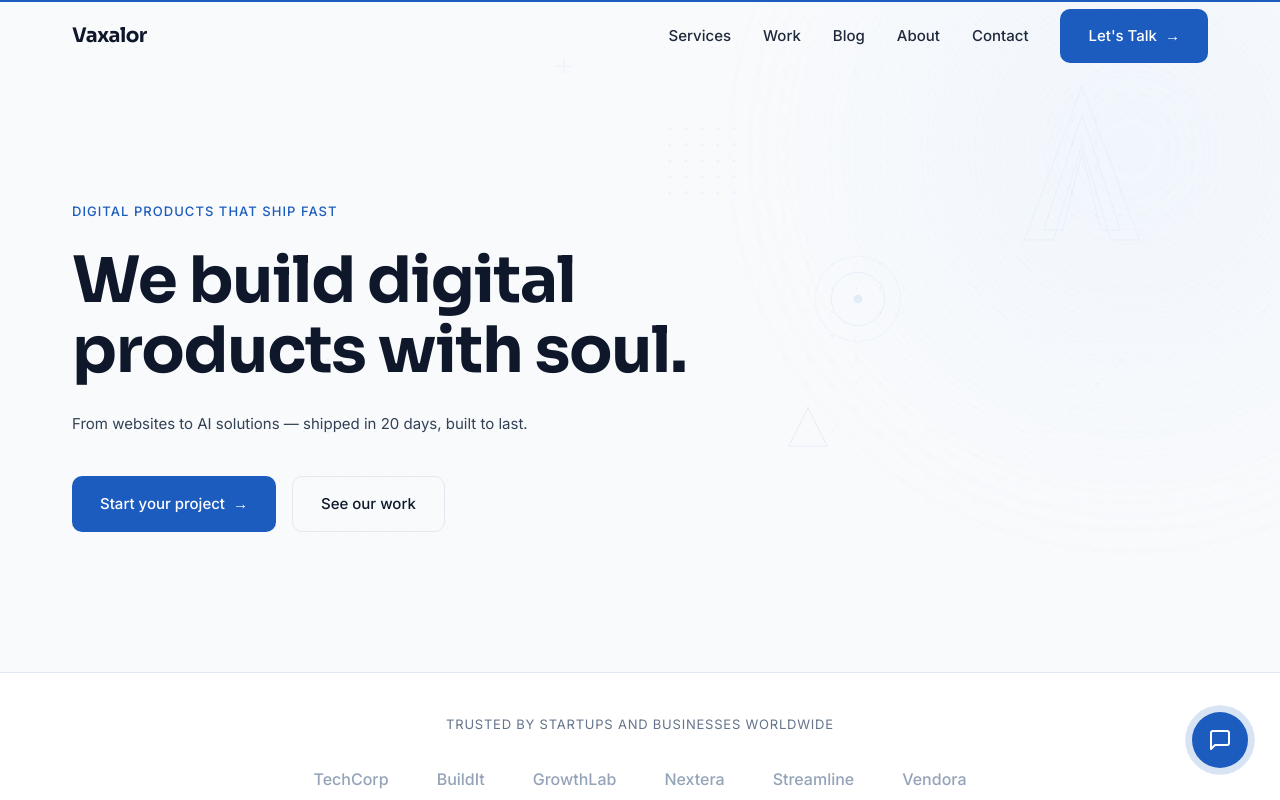
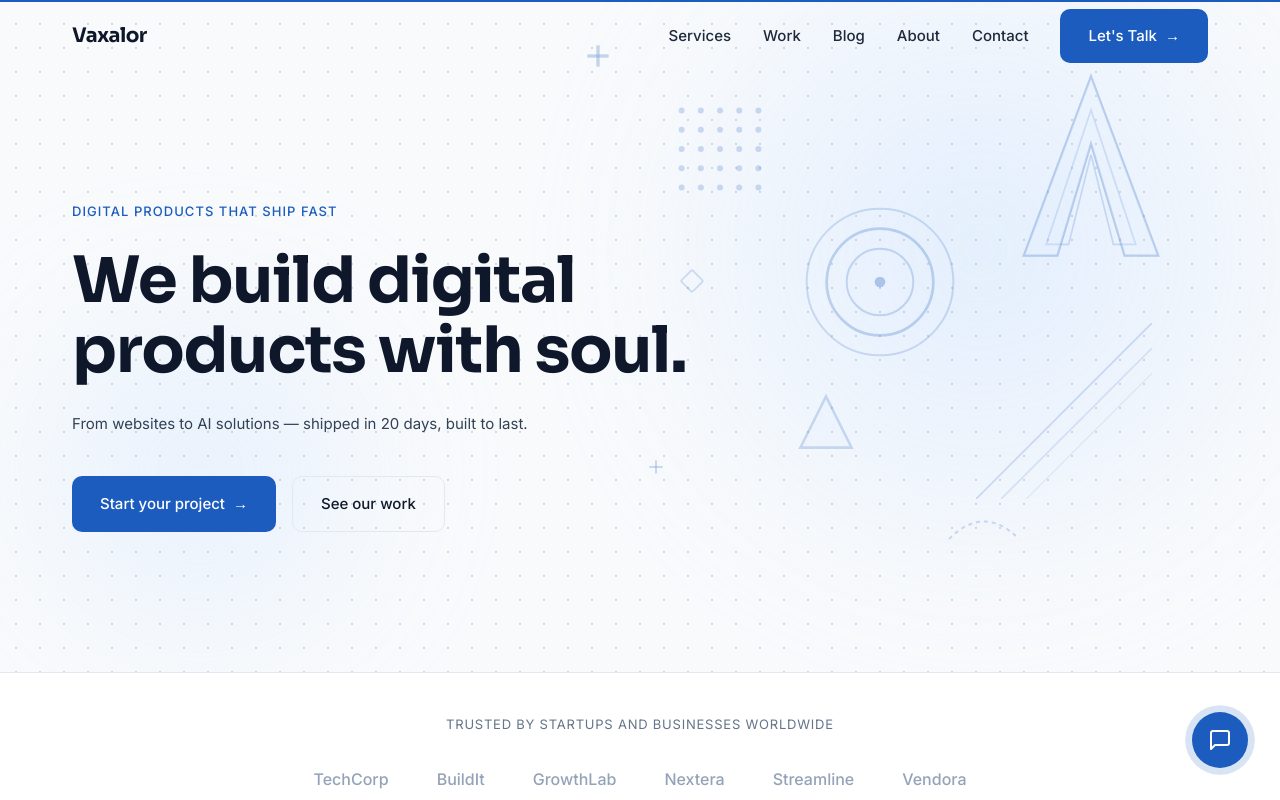
Before and after one commit to pushpakgoel621/Vaxalor, a Next.js app: page / in a window 1280 px wide. Shown: the top 800 px of the page. Built offline with nearby package versions, Linux system fonts and the light colour scheme.

Commit message:
made design more visible

```diff
--- a/src/app/globals.css
+++ b/src/app/globals.css
@@ -151,10 +151,10 @@ body {
    ================================================================ */
 
 .dot-grid {
-  background-image: radial-gradient(circle, var(--color-ink-300) 0.75px, transparent 0.75px);
+  background-image: radial-gradient(circle, var(--color-ink-300) 1px, transparent 1px);
   background-size: 24px 24px;
   background-position: center;
-  opacity: 0.07;
+  opacity: 0.25;
   position: absolute;
   inset: 0;
   pointer-events: none;
--- a/src/components/sections/home/Hero.tsx
+++ b/src/components/sections/home/Hero.tsx
@@ -21,17 +21,23 @@ export function Hero() {
       ref={sectionRef}
       className="relative overflow-hidden bg-canvas pt-[180px] pb-[140px] md:pt-[200px]"
     >
-      {/* Subtle radial gradient wash */}
+      {/* Radial gradient washes */}
       <div
-        className="absolute -top-[200px] -right-[200px] w-[700px] h-[700px] pointer-events-none opacity-30 blur-3xl"
+        className="absolute -top-[150px] -right-[100px] w-[800px] h-[800px] pointer-events-none opacity-80 blur-3xl"
         style={{
-          background: "radial-gradient(circle, var(--color-signal-wash) 0%, transparent 70%)",
+          background: "radial-gradient(circle, var(--color-signal-wash) 0%, transparent 65%)",
         }}
       />
       <div
-        className="absolute -bottom-[100px] -left-[100px] w-[400px] h-[400px] pointer-events-none opacity-20 blur-3xl"
+        className="absolute -bottom-[50px] -left-[50px] w-[500px] h-[500px] pointer-events-none opacity-70 blur-3xl"
         style={{
-          background: "radial-gradient(circle, var(--color-signal-tint) 0%, transparent 70%)",
+          background: "radial-gradient(circle, var(--color-signal-wash) 0%, transparent 60%)",
+        }}
+      />
+      <div
+        className="absolute top-[30%] left-[40%] w-[300px] h-[300px] pointer-events-none opacity-50 blur-2xl"
+        style={{
+          background: "radial-gradient(circle, var(--color-signal-bright) 0%, transparent 70%)",
         }}
       />
 
@@ -44,52 +50,64 @@ export function Hero() {
         style={{ y: shapesY, opacity: shapesOpacity }}
       >
         {/* Large angular V-pattern */}
-        <svg className="absolute top-[10%] right-[8%] w-48 h-48" viewBox="0 0 200 200" fill="none">
-          <path d="M100 20L40 180h30l30-100 30 100h30L100 20z" stroke="var(--color-signal-wash)" strokeWidth="1.5" opacity="0.5" />
-          <path d="M100 50L60 170h20l20-80 20 80h20L100 50z" stroke="var(--color-signal)" strokeWidth="0.5" opacity="0.15" />
+        <svg className="absolute top-[8%] right-[6%] w-56 h-56" viewBox="0 0 200 200" fill="none">
+          <path d="M100 20L40 180h30l30-100 30 100h30L100 20z" stroke="var(--color-signal)" strokeWidth="2" opacity="0.45" />
+          <path d="M100 50L60 170h20l20-80 20 80h20L100 50z" stroke="var(--color-signal)" strokeWidth="1.5" opacity="0.3" />
+          <path d="M100 20L40 180h30l30-100 30 100h30L100 20z" fill="var(--color-signal-wash)" opacity="0.2" />
         </svg>
 
         {/* Concentric circles */}
-        <svg className="absolute top-[35%] right-[28%] w-32 h-32" viewBox="0 0 120 120" fill="none">
-          <circle cx="60" cy="60" r="55" stroke="var(--color-canvas-border)" strokeWidth="1" opacity="0.4" />
-          <circle cx="60" cy="60" r="40" stroke="var(--color-signal-wash)" strokeWidth="1" opacity="0.5" />
-          <circle cx="60" cy="60" r="25" stroke="var(--color-signal)" strokeWidth="0.5" opacity="0.2" />
-          <circle cx="60" cy="60" r="4" fill="var(--color-signal)" opacity="0.15" />
+        <svg className="absolute top-[30%] right-[25%] w-40 h-40" viewBox="0 0 120 120" fill="none">
+          <circle cx="60" cy="60" r="55" stroke="var(--color-signal)" strokeWidth="1.5" opacity="0.3" />
+          <circle cx="60" cy="60" r="40" stroke="var(--color-signal)" strokeWidth="2" opacity="0.4" />
+          <circle cx="60" cy="60" r="25" stroke="var(--color-signal)" strokeWidth="1.5" opacity="0.35" />
+          <circle cx="60" cy="60" r="4" fill="var(--color-signal)" opacity="0.5" />
         </svg>
 
         {/* Dot grid cluster */}
-        <svg className="absolute top-[18%] right-[42%] w-20 h-20" viewBox="0 0 80 80" fill="none">
+        <svg className="absolute top-[15%] right-[40%] w-24 h-24" viewBox="0 0 80 80" fill="none">
           {Array.from({ length: 25 }).map((_, i) => (
             <circle
               key={i}
               cx={(i % 5) * 16 + 8}
               cy={Math.floor(i / 5) * 16 + 8}
-              r="1.5"
-              fill="var(--color-signal-wash)"
-              opacity="0.6"
+              r="2.5"
+              fill="var(--color-signal)"
+              opacity="0.35"
             />
           ))}
         </svg>
 
         {/* Crossed diagonal lines */}
-        <svg className="absolute top-[50%] right-[12%] w-36 h-36" viewBox="0 0 140 140" fill="none">
-          <line x1="0" y1="140" x2="140" y2="0" stroke="var(--color-canvas-border)" strokeWidth="1" opacity="0.3" />
-          <line x1="20" y1="140" x2="140" y2="20" stroke="var(--color-signal-wash)" strokeWidth="0.5" opacity="0.4" />
+        <svg className="absolute top-[48%] right-[10%] w-44 h-44" viewBox="0 0 140 140" fill="none">
+          <line x1="0" y1="140" x2="140" y2="0" stroke="var(--color-signal)" strokeWidth="1.5" opacity="0.3" />
+          <line x1="20" y1="140" x2="140" y2="20" stroke="var(--color-signal)" strokeWidth="1.5" opacity="0.2" />
+          <line x1="40" y1="140" x2="140" y2="40" stroke="var(--color-signal)" strokeWidth="1" opacity="0.15" />
         </svg>
 
-        {/* Small triangle */}
-        <svg className="absolute top-[60%] right-[35%] w-12 h-12" viewBox="0 0 50 50" fill="none">
-          <polygon points="25,5 45,45 5,45" stroke="var(--color-signal)" strokeWidth="1" opacity="0.12" fill="var(--color-signal-tint)" fillOpacity="0.3" />
+        {/* Triangle */}
+        <svg className="absolute top-[58%] right-[33%] w-16 h-16" viewBox="0 0 50 50" fill="none">
+          <polygon points="25,5 45,45 5,45" stroke="var(--color-signal)" strokeWidth="2" opacity="0.35" fill="var(--color-signal-wash)" fillOpacity="0.3" />
         </svg>
 
-        {/* Floating plus signs */}
-        <svg className="absolute top-[8%] right-[55%] w-6 h-6" viewBox="0 0 24 24" fill="none">
-          <line x1="12" y1="4" x2="12" y2="20" stroke="var(--color-signal-wash)" strokeWidth="1.5" opacity="0.5" />
-          <line x1="4" y1="12" x2="20" y2="12" stroke="var(--color-signal-wash)" strokeWidth="1.5" opacity="0.5" />
+        {/* Plus signs */}
+        <svg className="absolute top-[6%] right-[52%] w-8 h-8" viewBox="0 0 24 24" fill="none">
+          <line x1="12" y1="4" x2="12" y2="20" stroke="var(--color-signal)" strokeWidth="2.5" opacity="0.4" />
+          <line x1="4" y1="12" x2="20" y2="12" stroke="var(--color-signal)" strokeWidth="2.5" opacity="0.4" />
         </svg>
-        <svg className="absolute top-[70%] right-[50%] w-4 h-4" viewBox="0 0 24 24" fill="none">
-          <line x1="12" y1="4" x2="12" y2="20" stroke="var(--color-canvas-border)" strokeWidth="2" opacity="0.4" />
-          <line x1="4" y1="12" x2="20" y2="12" stroke="var(--color-canvas-border)" strokeWidth="2" opacity="0.4" />
+        <svg className="absolute top-[68%] right-[48%] w-5 h-5" viewBox="0 0 24 24" fill="none">
+          <line x1="12" y1="4" x2="12" y2="20" stroke="var(--color-signal)" strokeWidth="2.5" opacity="0.35" />
+          <line x1="4" y1="12" x2="20" y2="12" stroke="var(--color-signal)" strokeWidth="2.5" opacity="0.35" />
+        </svg>
+
+        {/* Small diamond */}
+        <svg className="absolute top-[40%] right-[45%] w-6 h-6" viewBox="0 0 24 24" fill="none">
+          <rect x="4" y="4" width="16" height="16" rx="2" transform="rotate(45 12 12)" stroke="var(--color-signal)" strokeWidth="2" opacity="0.3" />
+        </svg>
+
+        {/* Dotted arc */}
+        <svg className="absolute top-[75%] right-[20%] w-20 h-10" viewBox="0 0 80 40" fill="none">
+          <path d="M5 35 Q40 0 75 35" stroke="var(--color-signal)" strokeWidth="2" strokeDasharray="4 4" opacity="0.35" />
         </svg>
       </motion.div>
 
```
